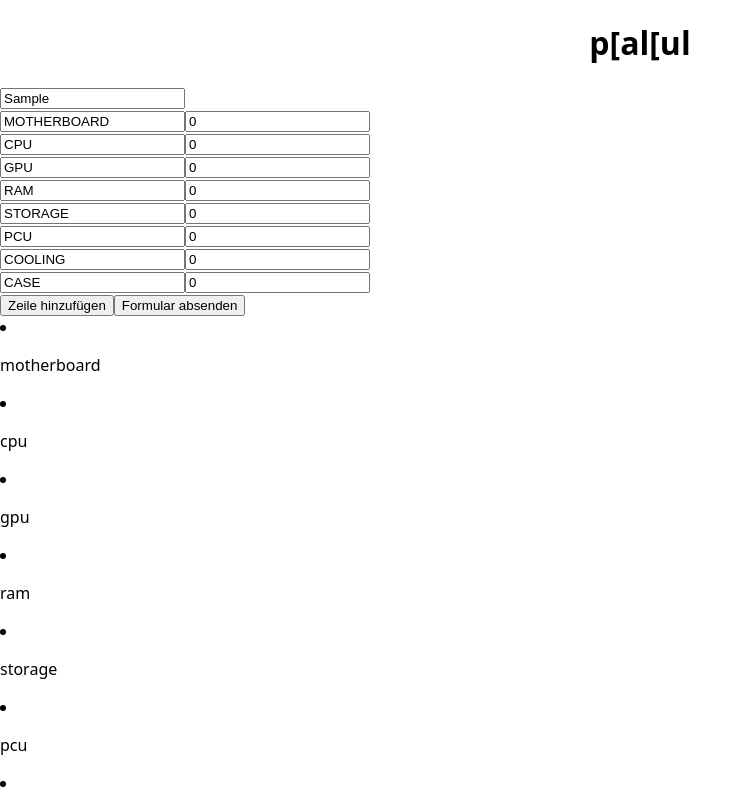
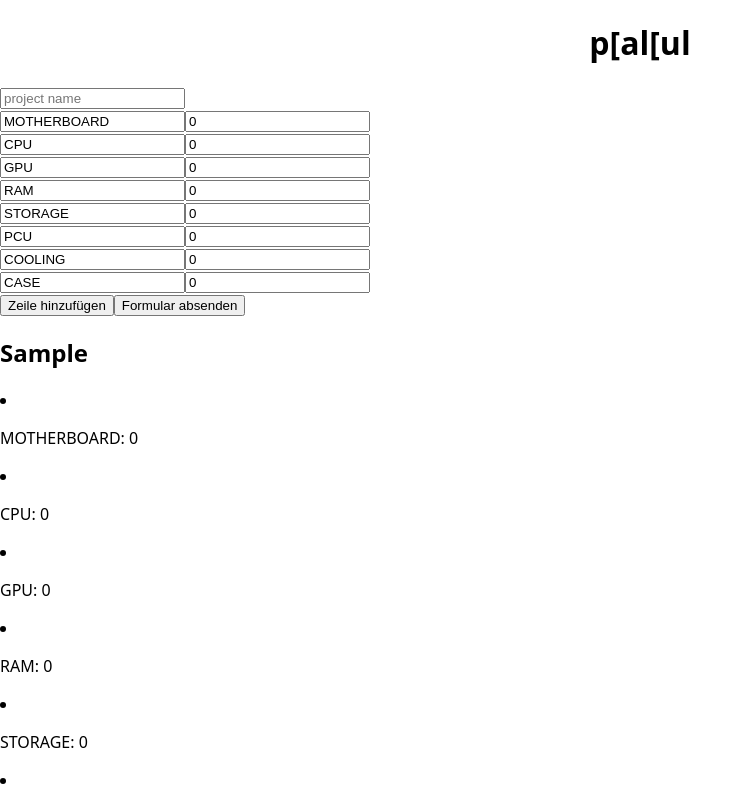
Before and after one commit to reyk-zepper/atlantis-capstone, a Next.js app: page / in a window 1280 px wide. Both pictures are taken after typing "Sample" into the empty fields and a click on the button "Formular absenden". Shown: the top 800 px of the page, without its empty margins (0-752 px from the left). Built offline with nearby package versions, Linux system fonts and the light colour scheme.

Commit message:
finish project-card

```diff
--- a/components/Form/index.js
+++ b/components/Form/index.js
@@ -1,5 +1,6 @@
 import { useState } from "react";
 import ProductCard from "../ProductCard";
+import styled from "styled-components";
 
 const partList = [
   { name: "motherboard", price: 0, id: 1 },
@@ -38,7 +39,7 @@ export default function Form() {
     const data = Object.fromEntries(formData);
     const newProject = { ...data, id: crypto.randomUUID() };
     console.log(newProject);
-    // Erstelle ein neues Projekt-Objekt
+    //neues Projekt-Objekt erstellen
     const project = {
       name: event.target.projectname.value,
       items: items,
@@ -46,11 +47,12 @@ export default function Form() {
     console.log("project", project);
     console.log("project.items", project);
 
-    // Füge das neue Projekt zur Liste der Produkte hinzu
+    //das neue Projekt zur Liste der Produkte hinzufügen
     setProjects([...projects, project]);
 
     // Setze die Formular-Eingaben zurück
     setItems(partList);
+    setProjectName("");
     event.target.reset();
   };
 
@@ -93,16 +95,25 @@ export default function Form() {
       <button type="submit">Formular absenden</button>
 
       <div className="product-list">
-        {projects?.map((project, index) =>
-          project.items.map((item, index) => {
-            return (
-              <li key={index}>
-                <p>{item.name}</p>
-              </li>
-            );
-          })
-        )}
+        {projects.map((project, index) => {
+          return (
+            <div key={index}>
+              <h2>{project.name}</h2>
+              {project.items.map((item, index) => {
+                return (
+                  <li key={index}>
+                    <p>
+                      {item.name.toUpperCase()}: {item.price}
+                    </p>
+                  </li>
+                );
+              })}
+            </div>
+          );
+        })}
       </div>
     </form>
   );
 }
+
+const StyledProjectCard = styled.div``;
```
